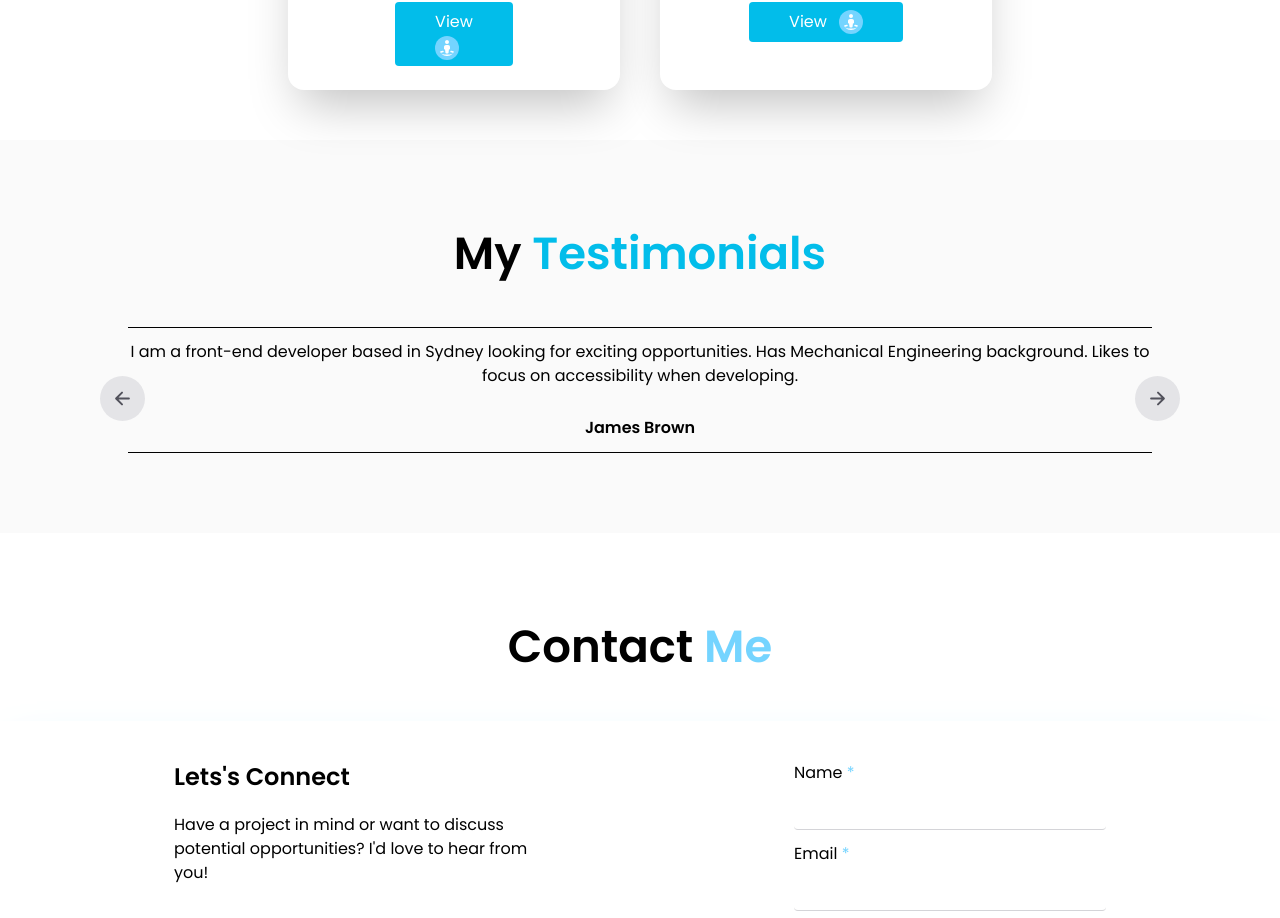
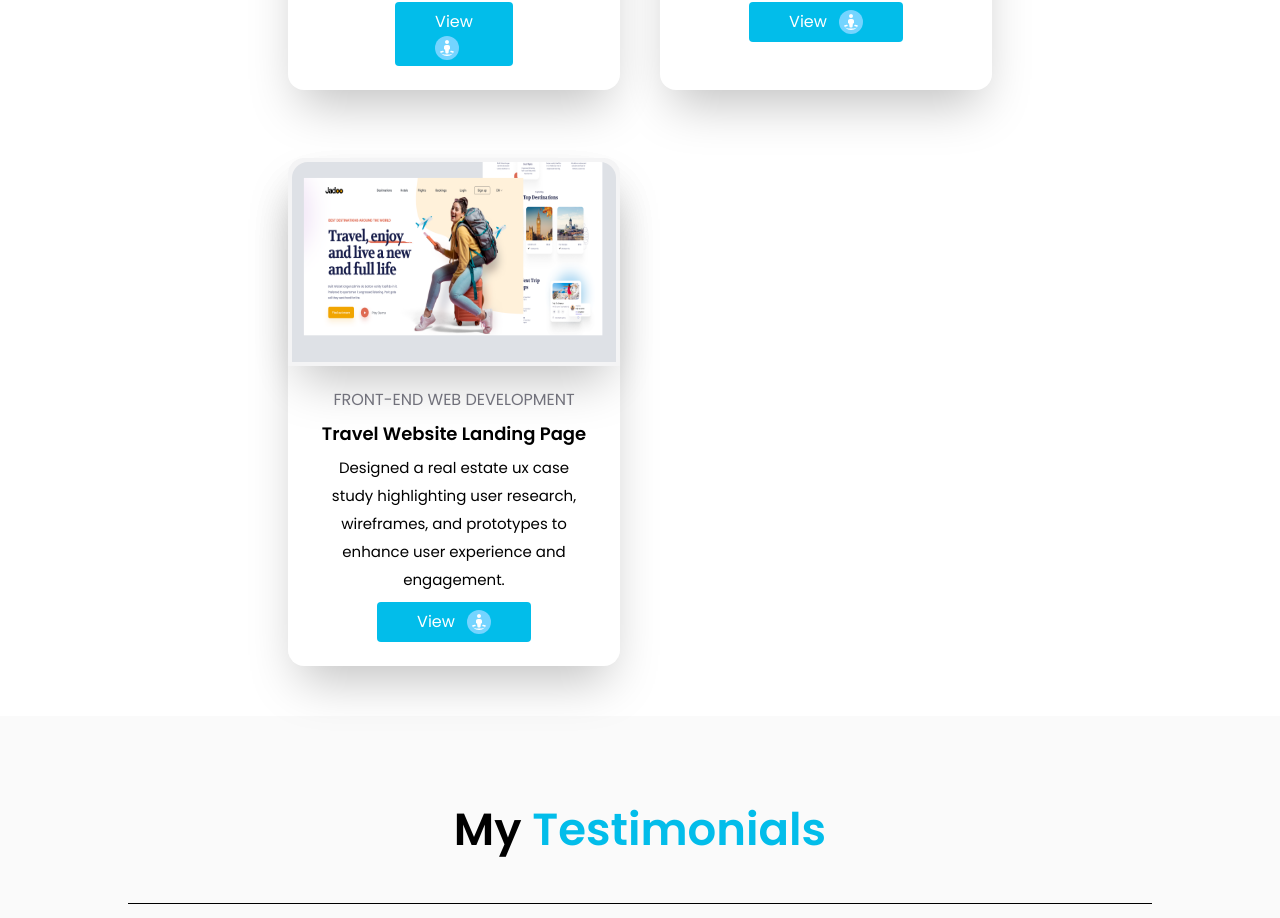
Before and after one commit to DsDigitalz/MyPortfolio-Project, a React (Vite) app: page / in a window 1280 px wide. Shown: the part 5434-6352 px from the top of the page. Built offline with nearby package versions, Linux system fonts and the light colour scheme.

Commit message:
added another card in Portfolio.jsx

```diff
--- a/src/Components/Portfolio.jsx
+++ b/src/Components/Portfolio.jsx
@@ -210,6 +210,37 @@ export default function Portfolio() {
               </div>
             </div>
           </div>
+          <div className="mt-7 w-[332px] bg-white pb-3 mx-auto flex justify-center shadow-2xl  rounded-2xl hover:shadow-2xl hover:shadow-sky-200 hover:scale-103 hover:transition-all duration-300">
+            <div className="w-full flex flex-col items-center gap-2 leading-7">
+              <div className="shadow-2xl p-1 w-full bg-zinc-100 rounded-t-2xl">
+                <div>
+                  <img
+                    src={travel}
+                    alt=""
+                    className="rounded-t-2xl w-full h-50"
+                  />
+                </div>
+              </div>
+              <div className="flex flex-col gap-2 items-center p-3">
+                <p className="text-zinc-500">FRONT-END WEB DEVELOPMENT</p>
+                <h1 className="font-semibold text-2xl text-[18px]">
+                  Travel Website Landing Page
+                </h1>
+                <p className="text-center w-[85%] text-[15px]">
+                  Designed a real estate ux case study highlighting user
+                  research, wireframes, and prototypes to enhance user
+                  experience and engagement.
+                </p>
+                <button className="bg-[#02BDEA] text-white rounded px-10 py-1.5 cursor-pointer active:bg-[#50cbea] flex items-center gap-3 justify-center">
+                 <a href="https://jadootrav.netlify.app/" className="flex items-center gap-3">
+
+                  View
+                  <FaStreetView className="text-[24px] bg-sky-300 rounded-full p-1" />
+                </a>
+                </button>
+              </div>
+            </div>
+          </div>
           {/* <div className="mt-7 w-[332px] bg-white h-[446px] mx-auto flex justify-center shadow-2xl  rounded-2xl hover:shadow-2xl hover:shadow-sky-200 hover:scale-103 hover:transition-all duration-300">
             <div className="w-full flex flex-col items-center gap-2 leading-7">
               <div>
```
